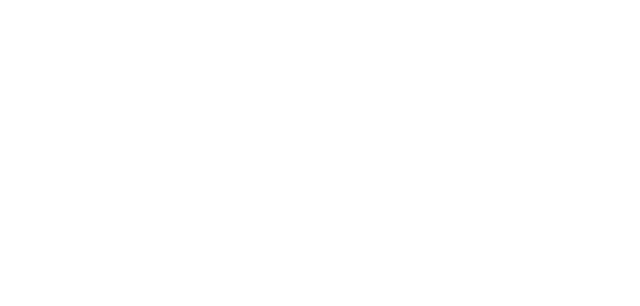
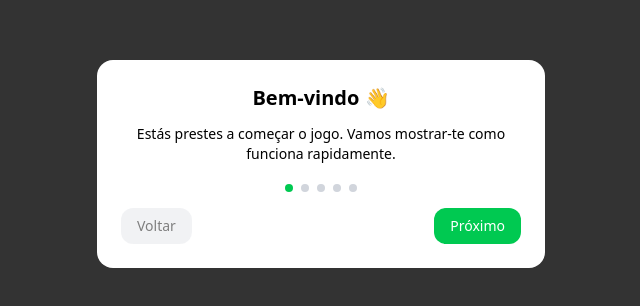
Before and after one commit to RuiGomes111/Okulilonguisa, a Next.js app: page /comojogar in a window 1280 px wide. Shown: the part 236-542 px from the top of the page, without its empty margins (319-959 px from the left). Built offline with nearby package versions, Linux system fonts and the light colour scheme.

Commit message:
melhorando render

```diff
--- a/app/comojogar/page.tsx
+++ b/app/comojogar/page.tsx
@@ -65,9 +65,7 @@
   };
 
   return (
-    <div className={`fixed inset-0 bg-black/80 flex items-center justify-center z-50 ${
-      open ? "hidden" : "block"
-    }`}>
+    <div className="fixed inset-0 bg-black/80 flex items-center justify-center z-50">
       <div className="bg-white text-black p-6 rounded-2xl max-w-md w-full text-center">
 
         <h2 className="text-xl font-bold mb-3">
```
